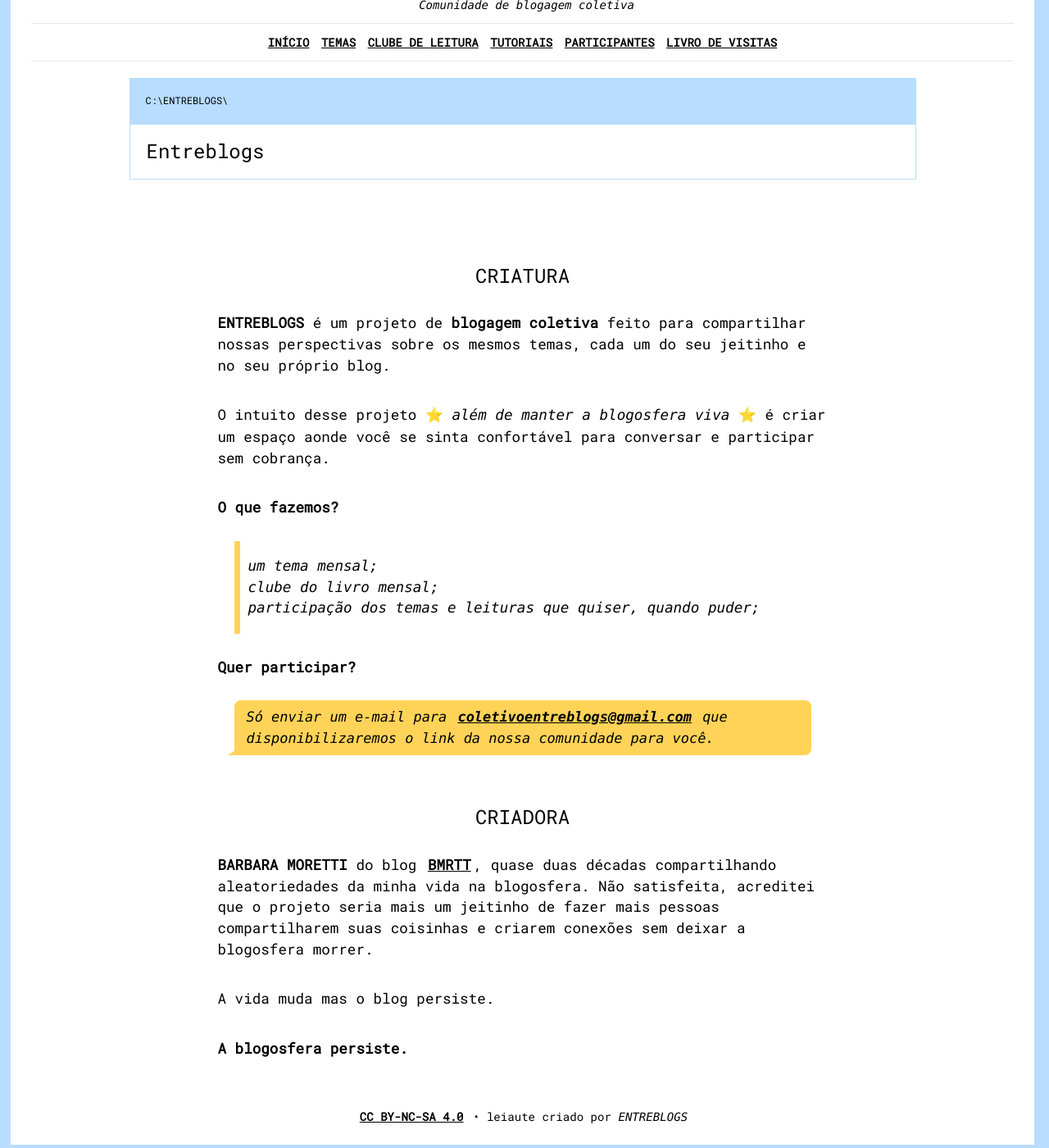
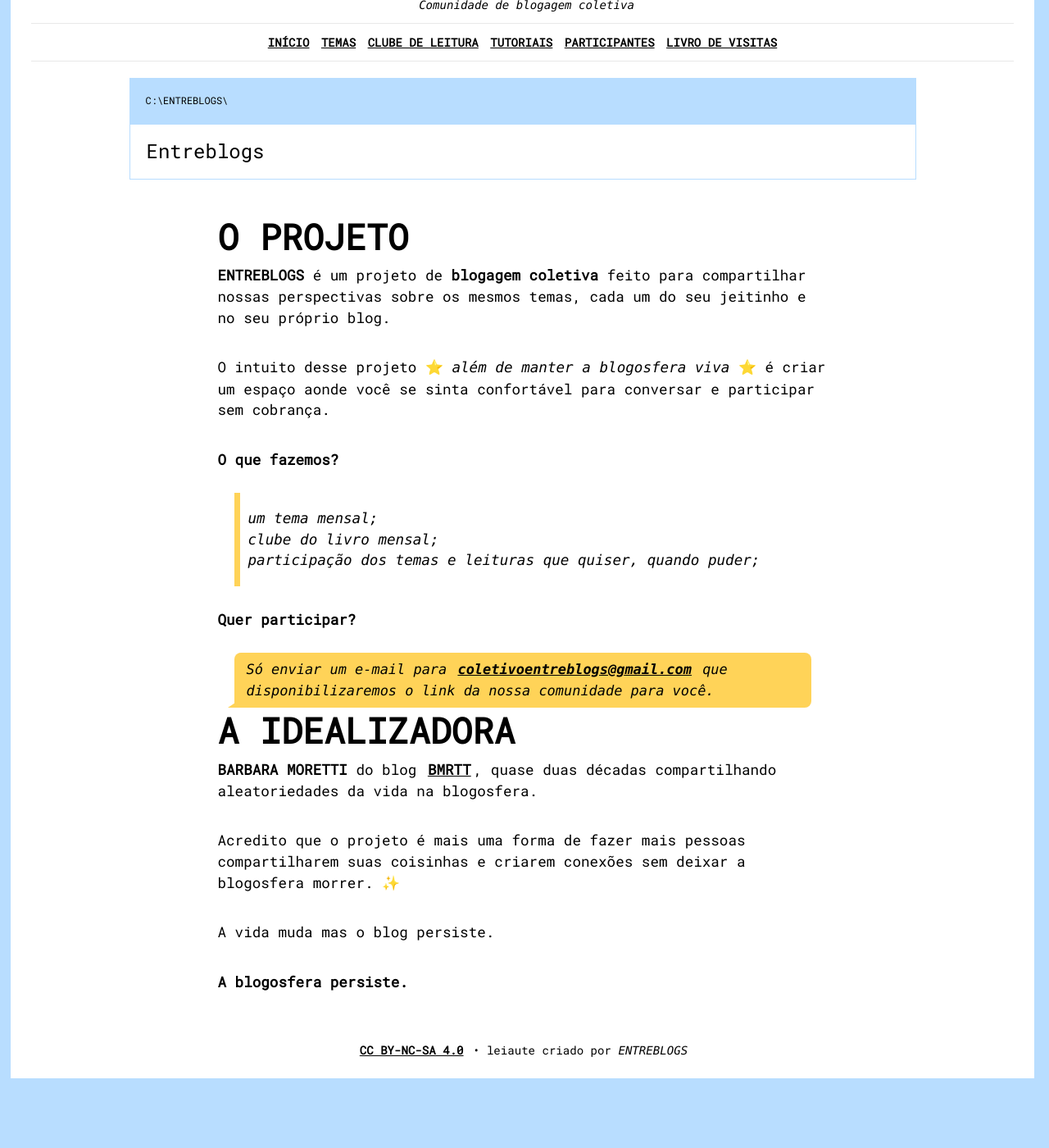
Before and after one commit to bamoretti/entreblogs, a Jekyll site: the page built from index.md, in a window 1280 px wide and 1400 px high, scrolled down 205 px. Shown: the whole window at 82% size. Built offline with Jekyll 4.4.1, drawn with Linux system fonts in a browser that asks for light colours; comment, search, counter and statistics services are not loaded; after the commit the page ends 1533 px from its top, so only the background shows below that.

Commit message:
Update section headers and improve project description

```diff
--- a/index.md
+++ b/index.md
@@ -4,7 +4,7 @@ title: Entreblogs
 description: Um espaço para compartilhar perspectivas sobre os mesmos temas, cada um do seu jeitinho e no seu próprio blog.
 ---
 
-<h3>CRIATURA</h3>
+<h2>O PROJETO</h2>
 **ENTREBLOGS** é um projeto de **blogagem coletiva** feito para compartilhar nossas perspectivas sobre os mesmos temas, cada um do seu jeitinho e no seu próprio blog.
 
 O intuito desse projeto ⭐ _além de manter a blogosfera viva_ ⭐ é criar um espaço aonde você se sinta confortável para conversar e participar sem cobrança.
@@ -18,8 +18,10 @@ participação dos temas e leituras que quiser, quando puder;
 **Quer participar?**
 <blockquote class="fleabag"> Só enviar um e-mail para <a href="mailto:coletivoentreblogs@gmail.com?subject=Também quero participar da comunidade">coletivoentreblogs@gmail.com</a> que disponibilizaremos o link da nossa comunidade para você.</blockquote>
 
-<h3>CRIADORA</h3>
-**BARBARA MORETTI** do blog [BMRTT](https://bamoretti.com), quase duas décadas compartilhando aleatoriedades da minha vida na blogosfera. Não satisfeita, acreditei que o projeto seria mais um jeitinho de fazer mais pessoas compartilharem suas coisinhas e criarem conexões sem deixar a blogosfera morrer.
+<h2>A IDEALIZADORA</h2>
+**BARBARA MORETTI** do blog [BMRTT](https://bamoretti.com), quase duas décadas compartilhando aleatoriedades da vida na blogosfera.
+
+Acredito que o projeto é mais uma forma de fazer mais pessoas compartilharem suas coisinhas e criarem conexões sem deixar a blogosfera morrer. ✨
 
 A vida muda mas o blog persiste.
 
```
